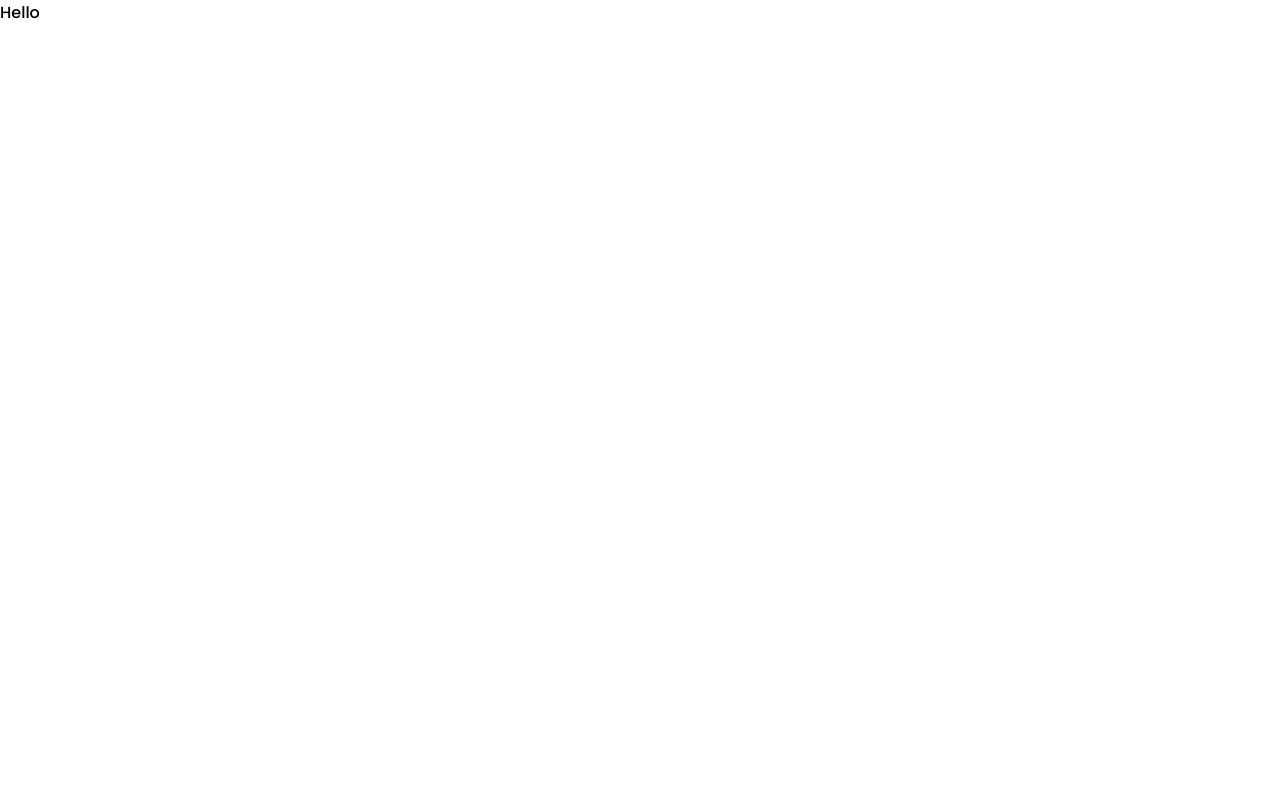
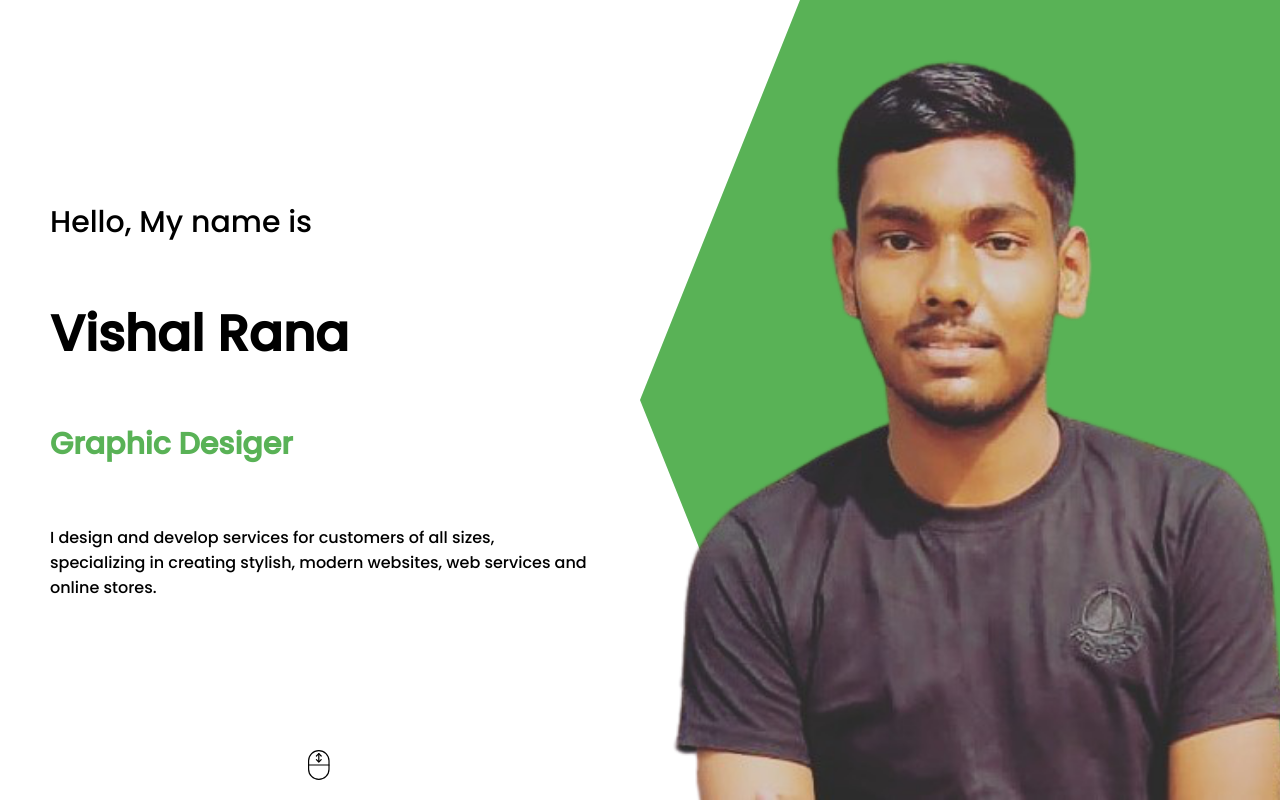
Before and after one commit to realvishalrana/react-Portfolio, a React (Create React App) app: page / in a window 1280 px wide. Built offline with nearby package versions, Linux system fonts and the light colour scheme.

Commit message:
Intro component added

```diff
--- a/public/index.html
+++ b/public/index.html
@@ -12,7 +12,7 @@
       href="https://fonts.googleapis.com/css2?family=Montserrat:wght@100&family=Poppins:ital,wght@0,500;1,300&display=swap"
       rel="stylesheet"
     />
-    <!-- <link rel="manifest" href="%PUBLIC_URL%/manifest.json" /> -->
+    <link rel="manifest" href="%PUBLIC_URL%/manifest.json" />
     <style>
       * {
         margin: 0;
--- a/src/App.js
+++ b/src/App.js
@@ -1,5 +1,11 @@
-function App() {
-  return <div className="App">Hello</div>;
-}
+import React from "react";
+import Intro from "./components/intro/Intro";
+const App = () => {
+  return (
+    <div>
+      <Intro />
+    </div>
+  );
+};
 
 export default App;
--- a/src/Components/Intro/intro.css
+++ b/src/Components/Intro/intro.css
@@ -0,0 +1,91 @@
+.i {
+  display: flex;
+  height: 100vh;
+}
+
+.i-right {
+  flex: 1;
+  position: relative;
+}
+
+.i-left {
+  flex: 1;
+  display: flex;
+  align-items: center;
+  justify-content: center;
+}
+
+.i-left-wrapper {
+  padding: 50px;
+  height: 50%;
+  display: flex;
+  flex-direction: column;
+  justify-content: space-between;
+}
+
+.i-intro {
+  font-size: 30px;
+  font-weight: 300;
+}
+
+.i-name {
+  font-size: 50px;
+}
+
+.i-title {
+  height: 50px;
+  overflow: hidden;
+}
+
+.i-title-wrapper {
+  height: 100px;
+  animation: move 10s ease-in-out infinite alternate;
+}
+
+@keyframes move {
+  25% {
+    transform: translateY(-50px);
+  }
+  50% {
+    transform: translateY(-100px);
+  }
+  75% {
+    transform: translateY(-150px);
+  }
+  100% {
+    transform: translateY(-200px);
+  }
+}
+
+.i-title-item {
+  height: 50px;
+  font-size: 30px;
+  font-weight: bold;
+  color: #59b256;
+  display: flex;
+  align-items: center;
+}
+
+.i-scroll {
+  width: 30px;
+  height: 30px;
+  position: absolute;
+  bottom: 20px;
+}
+
+.i-img {
+  height: 100%;
+  width: 100%;
+  object-fit: cover;
+  position: absolute;
+}
+
+.i-bg {
+  width: 100%;
+  height: 100%;
+  background-color: #59b256;
+  clip-path: polygon(100% 0%, 100% 50%, 100% 100%, 25% 100%, 0% 50%, 25% 0%);
+  position: absolute;
+  left: 0;
+  top: 0;
+}
--- a/src/Components/Intro/intro.jsx
+++ b/src/Components/Intro/intro.jsx
@@ -0,0 +1,90 @@
+import "./intro.css";
+import me from "../../img/me.png";
+const Intro = () => {
+  return (
+    <div className="i">
+      <div className="i-left">
+        <div className="i-left-wrapper">
+          <h2 className="i-intro">Hello, My name is </h2>
+          <h1 className="i-name">Vishal Rana</h1>
+          <div className="i-title">
+            <div className="i-title-wrapper">
+              <div className="i-title-item">Web Developer</div>
+              <div className="i-title-item">UI/UX Desiger</div>
+              <div className="i-title-item">Graphic Desiger</div>
+              <div className="i-title-item">Content creators</div>
+              <div className="i-title-item">Writer</div>
+            </div>
+          </div>
+          <p className="i-desc">
+            I design and develop services for customers of all sizes,
+            specializing in creating stylish, modern websites, web services and
+            online stores.
+          </p>
+        </div>
+        <svg
+          width="75"
+          height="75"
+          viewBox="0 0 75 75"
+          fill="none"
+          stroke="black"
+          className="i-scroll"
+          xmlns="http://www.w3.org/2000/svg"
+        >
+          <g id="scroll">
+            <path
+              id="Vector"
+              d="M40.5 15L34.5 9L28.5 15"
+              stroke-width="3"
+              stroke-miterlimit="10"
+              stroke-linecap="round"
+              stroke-linejoin="round"
+            />
+            <path
+              id="Vector_2"
+              d="M28.5 24L34.5 30L40.5 24"
+              stroke-width="3"
+              stroke-miterlimit="10"
+              stroke-linecap="round"
+              stroke-linejoin="round"
+            />
+            <g id="Group">
+              <path
+                id="Vector_3"
+                d="M9 37.5H60"
+                stroke-width="3"
+                stroke-miterlimit="10"
+                stroke-linecap="round"
+                stroke-linejoin="round"
+              />
+            </g>
+            <path
+              id="Vector_4"
+              d="M34.5 27V9"
+              stroke-width="2.9895"
+              stroke-miterlimit="10"
+              stroke-linecap="round"
+              stroke-linejoin="round"
+            />
+            <g id="Group_2">
+              <path
+                id="Vector_5"
+                d="M9 27C9 12.918 20.418 1.5 34.5 1.5C48.5859 1.5 60 12.918 60 27C60 29.8906 60 45.1094 60 48C60 62.082 48.5859 73.5 34.5 73.5C20.418 73.5 9 62.082 9 48C9 45.1094 9 29.8906 9 27Z"
+                stroke-width="3"
+                stroke-miterlimit="10"
+                stroke-linecap="round"
+                stroke-linejoin="round"
+              />
+            </g>
+          </g>
+        </svg>
+      </div>
+      <div className="i-right">
+        <div className="i-bg"></div>
+        <img src={me} alt="" className="i-img" />
+      </div>
+    </div>
+  );
+};
+
+export default Intro;
```
Also changed, not shown: src/img/me.jpg (deleted), src/img/me.png (added).
